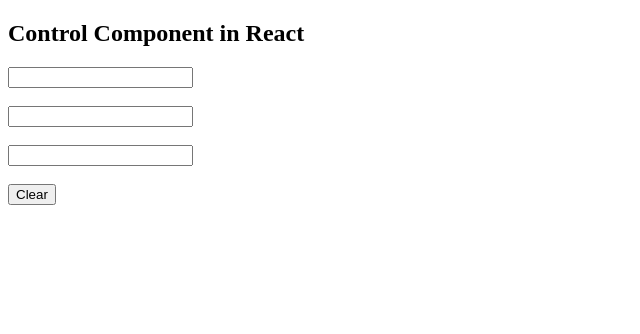
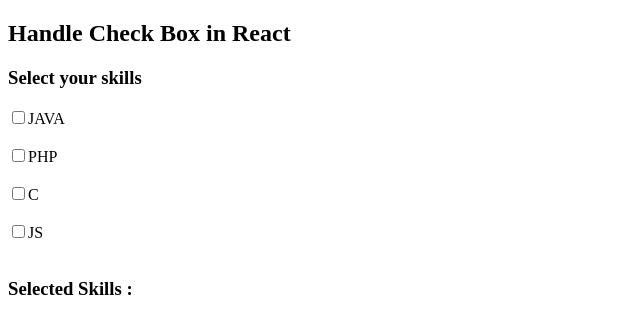
Before and after one commit to bibhusprasad/026_reactjs_tutorial_from_youtube, a React (Vite) app in the folder react-basic/: page / in a window 1280 px wide. Shown: the top 334 px of the page, without its empty margins (0-640 px from the left). Built offline with nearby package versions, Linux system fonts and the light colour scheme.

Commit message:
10. Handle checkbox in React

```diff
--- a/react-basic/src/App.jsx
+++ b/react-basic/src/App.jsx
@@ -1,12 +1,12 @@
 
-import ControlComponent from "./ControlComponent"
+import HandleCheckBoxes from "./HandleCheckBoxes"
 
 function App() {
 
   return (
     <>
       <div>
-        <ControlComponent />
+        <HandleCheckBoxes />
       </div>
     </>
   )
--- /dev/null
+++ b/react-basic/src/HandleCheckBoxes.jsx
@@ -0,0 +1,40 @@
+
+import { useState } from "react";
+
+function HandleCheckBoxes() {
+
+  const [skills, setSkills] = useState([]);
+
+  const handleSkills = (event) => {
+    console.log(event.target.value, event.target.checked);
+    if (event.target.checked) {
+      setSkills([...skills, event.target.value])
+    } else {
+      setSkills([...skills.filter(item => item != event.target.value)])
+    }
+  };
+
+  return (
+    <div>
+      <h2>Handle Check Box in React</h2>
+
+      <h3>Select your skills</h3>
+      <input onChange={handleSkills} type="checkbox" id="java" value="java" />
+      <label htmlFor="java">JAVA</label><br /><br />
+
+      <input onChange={handleSkills} type="checkbox" id="php" value="php" />
+      <label htmlFor="php">PHP</label><br /><br />
+
+      <input onChange={handleSkills} type="checkbox" id="c" value="c" />
+      <label htmlFor="c">C</label><br /><br />
+
+      <input onChange={handleSkills} type="checkbox" id="js" value="js" />
+      <label htmlFor="js">JS</label><br /><br />
+
+      <h3>Selected Skills : {skills.toString()}</h3>
+
+    </div>
+  )
+}
+
+export default HandleCheckBoxes;
```
Also changed, not shown: 1 other file (tests, documents, lock files or other folders).
